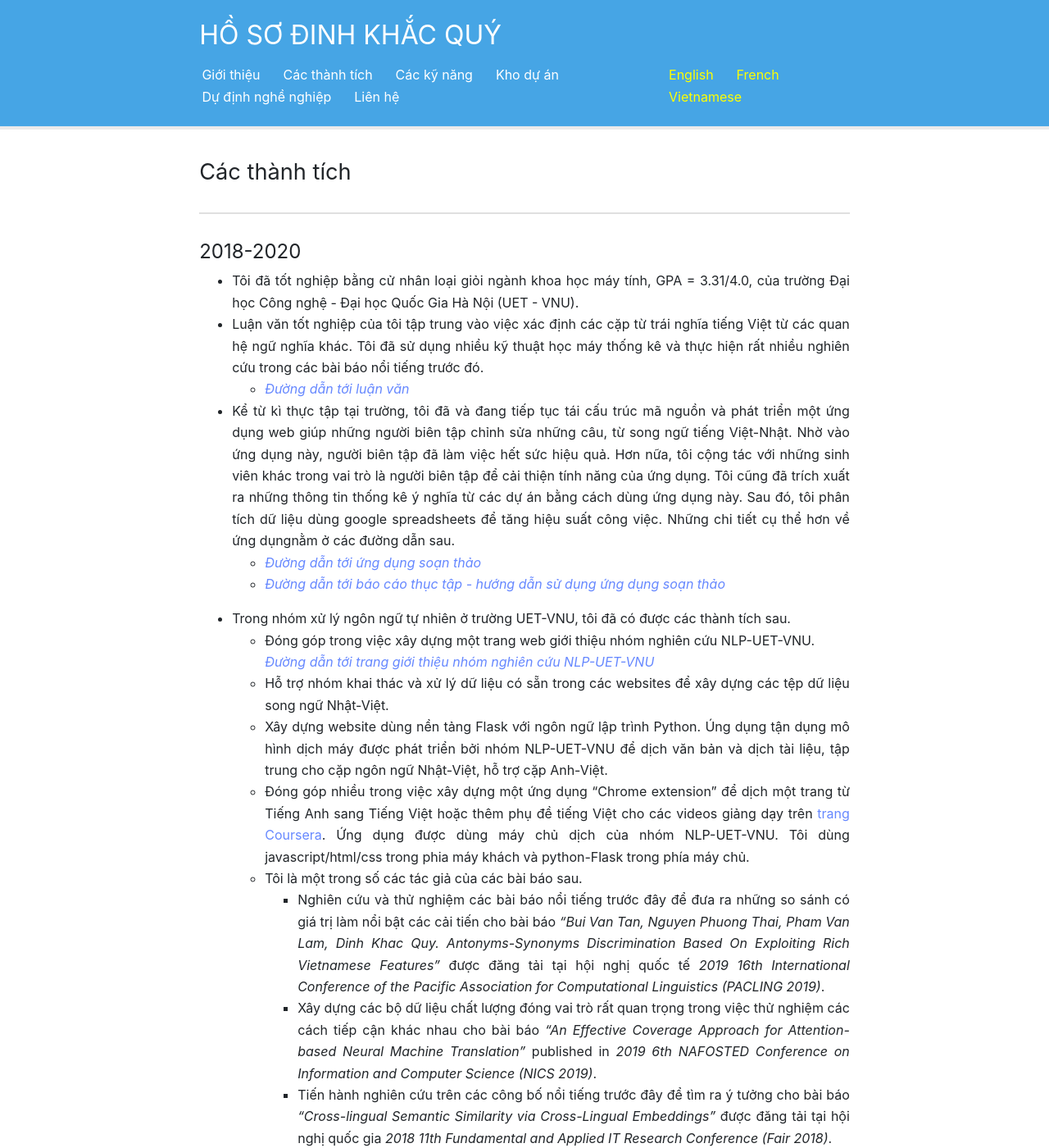
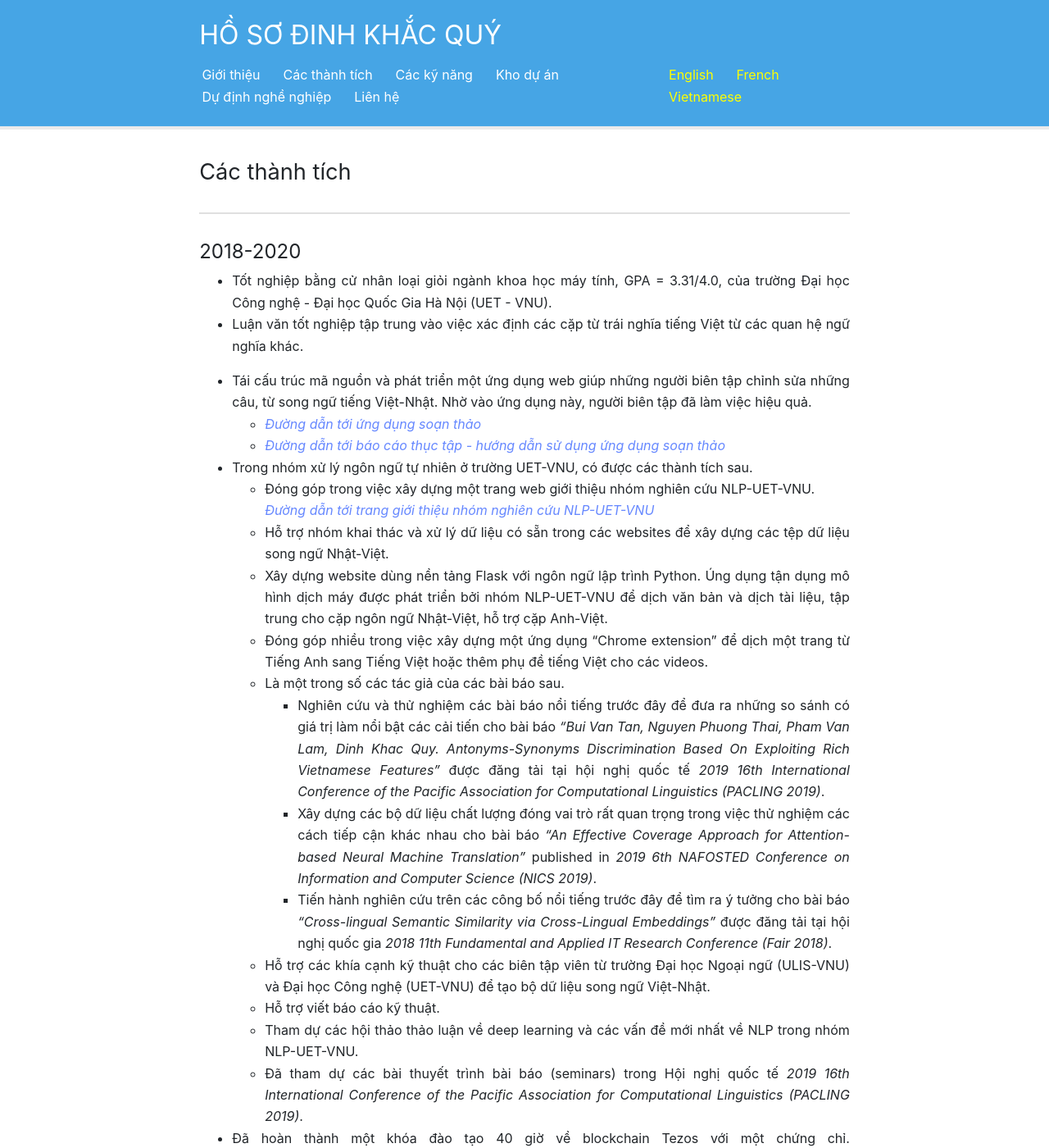
Before and after one commit to christianezeani/panthera-jekyll, a Jekyll site: the page built from vi/Achievement.md, in a window 1280 px wide and 1400 px high. Shown: the whole window at 82% size. Built offline with Jekyll 4.4.1, drawn with Linux system fonts in a browser that asks for light colours; some of the changed text lies outside the part shown.

Commit message:
Update Achievement.md

```diff
--- a/vi/Achievement.md
+++ b/vi/Achievement.md
@@ -9,49 +9,41 @@ order: 3
 ---
 
 #### 2018-2020
-* Tôi đã tốt nghiệp bằng cử nhân loại giỏi ngành khoa học máy tính, GPA = 3.31/4.0, của trường Đại học Công nghệ - Đại học Quốc Gia Hà Nội (UET - VNU).
-* Luận văn tốt nghiệp của tôi tập trung vào việc xác định các cặp từ trái nghĩa tiếng Việt từ các quan hệ ngữ nghĩa khác. Tôi đã sử dụng nhiều kỹ thuật học máy thống kê và thực hiện rất nhiều nghiên cứu trong các bài báo nổi tiếng trước đó.
-    * [*Đường dẫn tới luận văn*](https://drive.google.com/file/d/1PT8kAXZ1uPSEA3Tmh38V5i0E-Z30ZfW8/view?usp=sharing){:target="_blank"}
+* Tốt nghiệp bằng cử nhân loại giỏi ngành khoa học máy tính, GPA = 3.31/4.0, của trường Đại học Công nghệ - Đại học Quốc Gia Hà Nội (UET - VNU).
+* Luận văn tốt nghiệp tập trung vào việc xác định các cặp từ trái nghĩa tiếng Việt từ các quan hệ ngữ nghĩa khác.
 
-* Kể từ kì thực tập tại trường, tôi đã và đang tiếp tục tái cấu trúc mã nguồn và phát triển một ứng dụng web giúp những người biên tập chỉnh sửa những câu, từ song ngữ tiếng Việt-Nhật. Nhờ vào ứng dụng này, người biên tập đã làm việc hết sức hiệu quả. Hơn nữa, tôi cộng tác với những sinh viên khác trong vai trò là người biên tập để cải thiện tính năng của ứng dụng. Tôi cũng đã trích xuất ra những thông tin thống kê ý nghĩa từ các dự án bằng cách dùng ứng dụng này. Sau đó, tôi phân tích dữ liệu dùng google spreadsheets để  tăng hiệu suất công việc. Những chi tiết cụ thể hơn về ứng dụngnằm ở các đường dẫn sau.
+* Tái cấu trúc mã nguồn và phát triển một ứng dụng web giúp những người biên tập chỉnh sửa những câu, từ song ngữ tiếng Việt-Nhật. Nhờ vào ứng dụng này, người biên tập đã làm việc hiệu quả.
     * [*Đường dẫn tới ứng dụng soạn thảo*](http://ngulieu.dichmay.vn:8888/){:target="_blank"}
     * [*Đường dẫn tới báo cáo thục tập - hướng dẫn sử dụng ứng dụng soạn thảo*](https://drive.google.com/file/d/1Y7XfaogJ1cKG2XfF1Vd-J0flC6VfjQtS/view?usp=sharing){:target="_blank"}
 
-<!-- * Tôi đang tham gia một lớp học Big Data. -->
-* Trong nhóm xử lý ngôn ngữ tự nhiên ở trường UET-VNU, tôi đã có được các thành tích sau.
+* Trong nhóm xử lý ngôn ngữ tự nhiên ở trường UET-VNU, có được các thành tích sau.
     * Đóng góp trong việc xây dựng một trang web giới thiệu nhóm nghiên cứu NLP-UET-VNU.
       [*Đường dẫn tới trang giới thiệu nhóm nghiên cứu NLP-UET-VNU*](https://uetnlp.github.io/){:target="_blank"}
     * Hỗ trợ nhóm khai thác và xử lý dữ liệu có sẵn trong các websites để xây dựng các tệp dữ liệu song ngữ Nhật-Việt.
     * Xây dựng website dùng nền tảng Flask với ngôn ngữ lập trình Python. Úng dụng tận dụng mô hình dịch máy được phát triển bởi nhóm NLP-UET-VNU để dịch văn bản và dịch tài liệu, tập trung cho cặp ngôn ngữ Nhật-Việt, hỗ trợ cặp Anh-Việt.
     <!-- [Link app](https://nmtuet.ddnsfree.com/login_interface/){:target="_blank"} -->
     <!-- [Link report - guidances of the app](https://nmtuet.ddnsfree.com/login_interface/){:target="_blank"} -->
-    * Đóng góp nhiều trong việc xây dựng một ứng dụng "Chrome extension" để dịch một trang từ Tiếng Anh sang Tiếng Việt hoặc thêm phụ đề tiếng Việt cho các videos giảng dạy trên [trang Coursera](https://www.coursera.org/){:target="_blank"}. Ứng dụng được dùng máy chủ dịch của nhóm NLP-UET-VNU. Tôi dùng javascript/html/css trong phia máy khách và python-Flask trong phía máy chủ.
-    * Tôi là một trong số các tác giả của các bài báo sau.
+    * Đóng góp nhiều trong việc xây dựng một ứng dụng "Chrome extension" để dịch một trang từ Tiếng Anh sang Tiếng Việt hoặc thêm phụ đề tiếng Việt cho các videos.
+    * Là một trong số các tác giả của các bài báo sau.
         * Nghiên cứu và thử nghiệm các bài báo nổi tiếng trước đây để đưa ra những so sánh có giá trị làm nổi bật các cải tiến cho bài báo *"Bui Van Tan, Nguyen Phuong Thai, Pham Van Lam, Dinh Khac Quy. Antonyms-Synonyms Discrimination Based On Exploiting Rich Vietnamese Features"* được đăng tải tại hội nghị quốc tế *2019 16th International Conference of the Pacific Association for Computational Linguistics (PACLING 2019)*.
         * Xây dựng các bộ dữ liệu chất lượng đóng vai trò rất quan trọng trong việc thử nghiệm các cách tiếp cận khác nhau cho bài báo *"An Effective Coverage Approach for Attention-based Neural Machine Translation"* published in *2019 6th NAFOSTED Conference on Information and Computer Science (NICS 2019)*.
         * Tiến hành nghiên cứu trên các công bố nổi tiếng trước đây để tìm ra ý tưởng cho bài báo *"Cross-lingual Semantic Similarity via Cross-Lingual Embeddings"* được đăng tải tại hội nghị quốc gia *2018 11th Fundamental and Applied IT Research Conference (Fair 2018)*.
 
-    * Hỗ trợ các khía cạnh kỹ thuật cho các biên tập viên từ trường Đại học Ngoại ngữ (ULIS-VNU) và Đại học Công nghệ (UET-VNU) để tạo bộ dữ liệu song ngữ Việt-Nhật bằng cách sử dụng ứng dụng Web do tôi phát triển.
-    * Hỗ trợ viết báo cáo kỹ thuật cho dự án do Bộ Khoa học và Công nghệ Việt Nam đầu tư và phụ trách bởi PGS. TS Nguyễn Phương Thái.
+    * Hỗ trợ các khía cạnh kỹ thuật cho các biên tập viên từ trường Đại học Ngoại ngữ (ULIS-VNU) và Đại học Công nghệ (UET-VNU) để tạo bộ dữ liệu song ngữ Việt-Nhật.
+    * Hỗ trợ viết báo cáo kỹ thuật.
     * Tham dự các hội thảo thảo luận về deep learning và các vấn đề mới nhất về NLP trong nhóm NLP-UET-VNU.
     * Đã tham dự các bài thuyết trình bài báo (seminars) trong Hội nghị quốc tế *2019 16th International Conference of the Pacific Association for Computational Linguistics (PACLING 2019)*.
-* Tôi đã hoàn thành một khóa đào tạo 40 giờ về blockchain Tezos với một chứng chỉ.
+* Đã hoàn thành một khóa đào tạo 40 giờ về blockchain Tezos với một chứng chỉ.
 ![](/Certificates/Tezos.jpg "Chứng chỉ blockchain Tezos.")
 
 #### 2017-2018
-* Nhóm chúng tôi đã giành giải nhì trong cuộc thi của lớp trí tuệ nhân tạo.
-![](/Certificates/AI.jpg "Chứng nhận giải nhì trong cuộc thi của lớp Trí tuệ nhân tạo.")
-
-* Tôi đã làm việc trong nhóm 3 người trong một dự án về kiểm thử tự động dùng C#. Sau đó, dựa trên dự án này, tôi đã đạt được giải nhì trong cuộc thi sinh viên nghiên cứu khoa học của khoa CNTT FIT-UET-VNU với một chứng chỉ.
+* Đã làm việc trong nhóm 3 người trong một dự án về kiểm thử tự động dùng C#, đạt được giải nhì trong cuộc thi sinh viên nghiên cứu khoa học của khoa CNTT FIT-UET-VNU với một chứng chỉ.
 ![](/Certificates/Csharp.jpg "Chứng chỉ trong cuộc thi sinh viên nghiên cứu khoa học của khoa CNTT UET-VNU.")
 
 #### 2016-2017
-* Tôi đã hoàn thành một khóa đào tạo phát triển ứng dụng Android của ITPlus với một chứng chỉ. Sau đó, tôi đã hoàn thành một khóa thực tập kéo dài 4 tháng về phát triển ứng dụng Android trong 1 công ty outsource.
+* Đã hoàn thành một khóa đào tạo phát triển ứng dụng Android của ITPlus với một chứng chỉ. Sau đó, hoàn thành một khóa thực tập kéo dài 4 tháng về phát triển ứng dụng Android trong 1 công ty outsource.
 ![](/Certificates/android.jpg "Chứng chỉ khóa học phát triển ứng dụng Android của ITPlus.")
 
-#### 2015-2016
-* Tôi nhận được một suất học bổng khuyến khích học tập của trường UET-VNU.
-
 #### 2014-2015
-* Tôi đã đạt được giải nhì cuộc thi tin học cấp thành phố Hải Phòng của Việt Nam. Tôi cũng đã nhận một vài học bổng liên quan tới nó.
+* Đã đạt được giải nhì cuộc thi tin học cấp thành phố Hải Phòng của Việt Nam.
 ![](/Certificates/grade_12.jpg "Chứng chỉ giải thưởng.")
```
